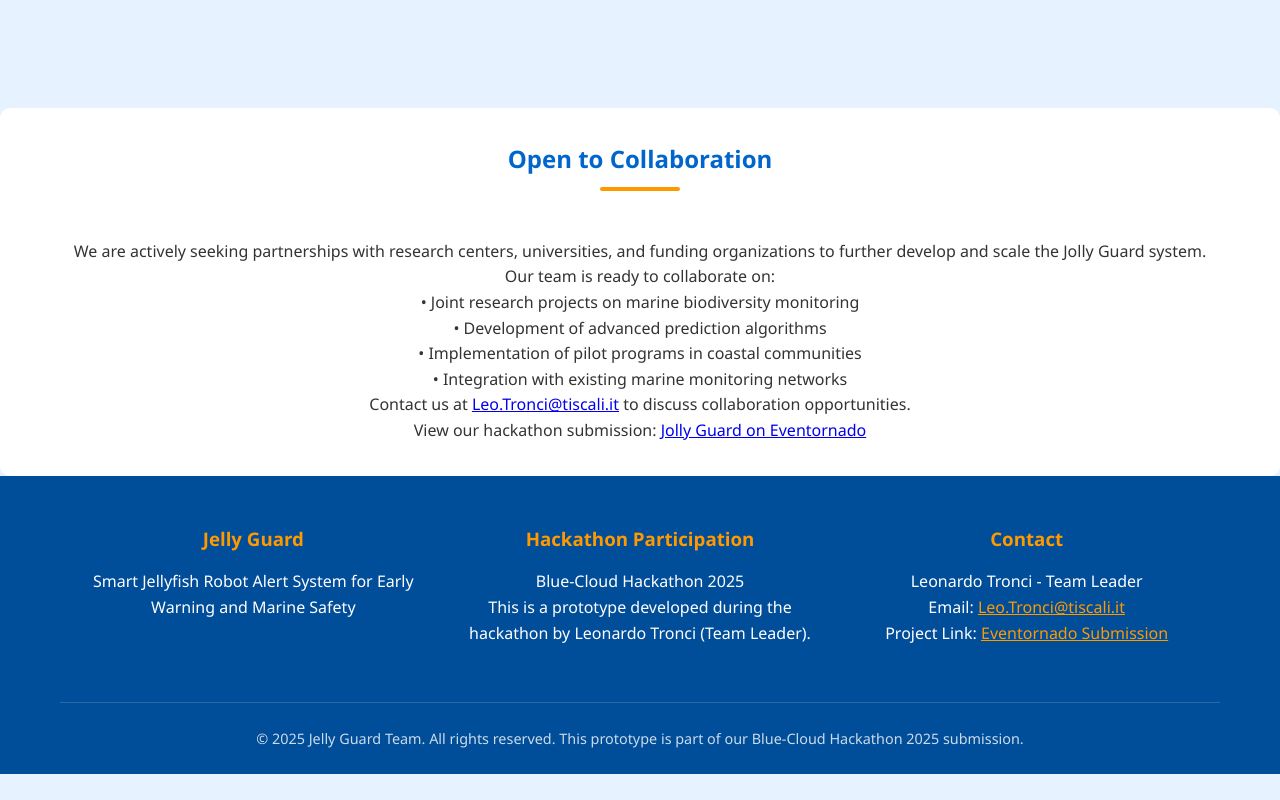
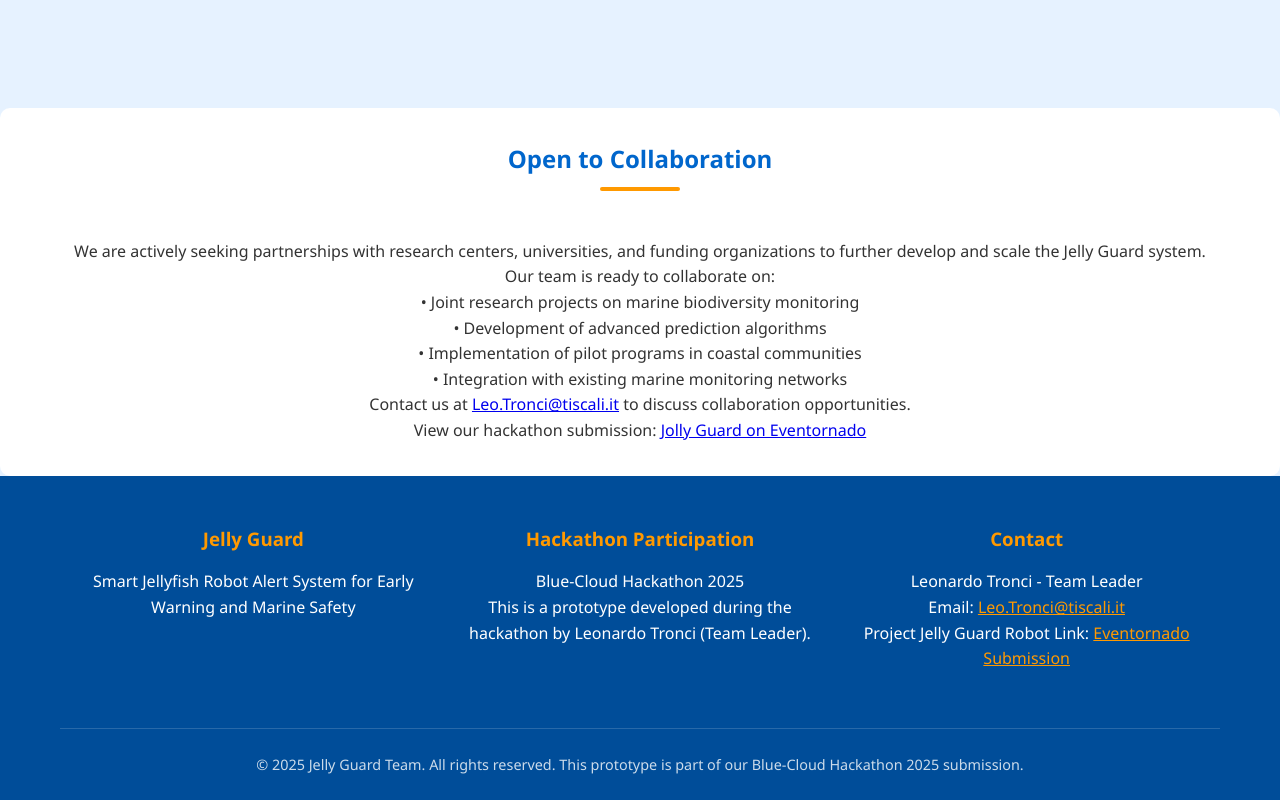
Before and after one commit to Leon-TM/Jelly-GUARD, a plain HTML site: page index.html in a window 1280 px wide. Shown: the part 3944-4744 px from the top of the page. Before the commit the page ends 4718 px from the top, so only its background shows below. Drawn offline with Linux system fonts and the light colour scheme.

Commit message:
Update index.html

```diff
--- a/index.html
+++ b/index.html
@@ -519,7 +519,7 @@
     <section id="collaboration" class="collaboration">
         <div class="container">
             <h2 class="section-title">Open to Collaboration</h2>
-            <p>We are actively seeking partnerships with research centers, universities, and funding organizations to further develop and scale the Jolly Guard system.</p>
+            <p>We are actively seeking partnerships with research centers, universities, and funding organizations to further develop and scale the Jelly Guard system.</p>
             <p>Our team is ready to collaborate on:</p>
             <ul style="list-style: none; padding: 0;">
                 <li>• Joint research projects on marine biodiversity monitoring</li>
@@ -548,7 +548,7 @@
                     <h3>Contact</h3>
                     <p>Leonardo Tronci - Team Leader</p>
                     <p>Email: <a href="mailto:Leo.Tronci@tiscali.it" style="color: var(--accent-orange);">Leo.Tronci@tiscali.it</a></p>
-                    <p>Project Link: <a href="https://eventornado.com/submission/jolly-guard-smart-jellyfish-alert-system-for-early-warning-and-marine-safety?s=1#idea" style="color: var(--accent-orange);" target="_blank">Eventornado Submission</a></p>
+                    <p>Project Jelly Guard Robot Link: <a href="https://eventornado.com/submission/jolly-guard-smart-jellyfish-alert-system-for-early-warning-and-marine-safety?s=1#idea" style="color: var(--accent-orange);" target="_blank">Eventornado Submission</a></p>
                 </div>
             </div>
             <div class="copyright">
```
